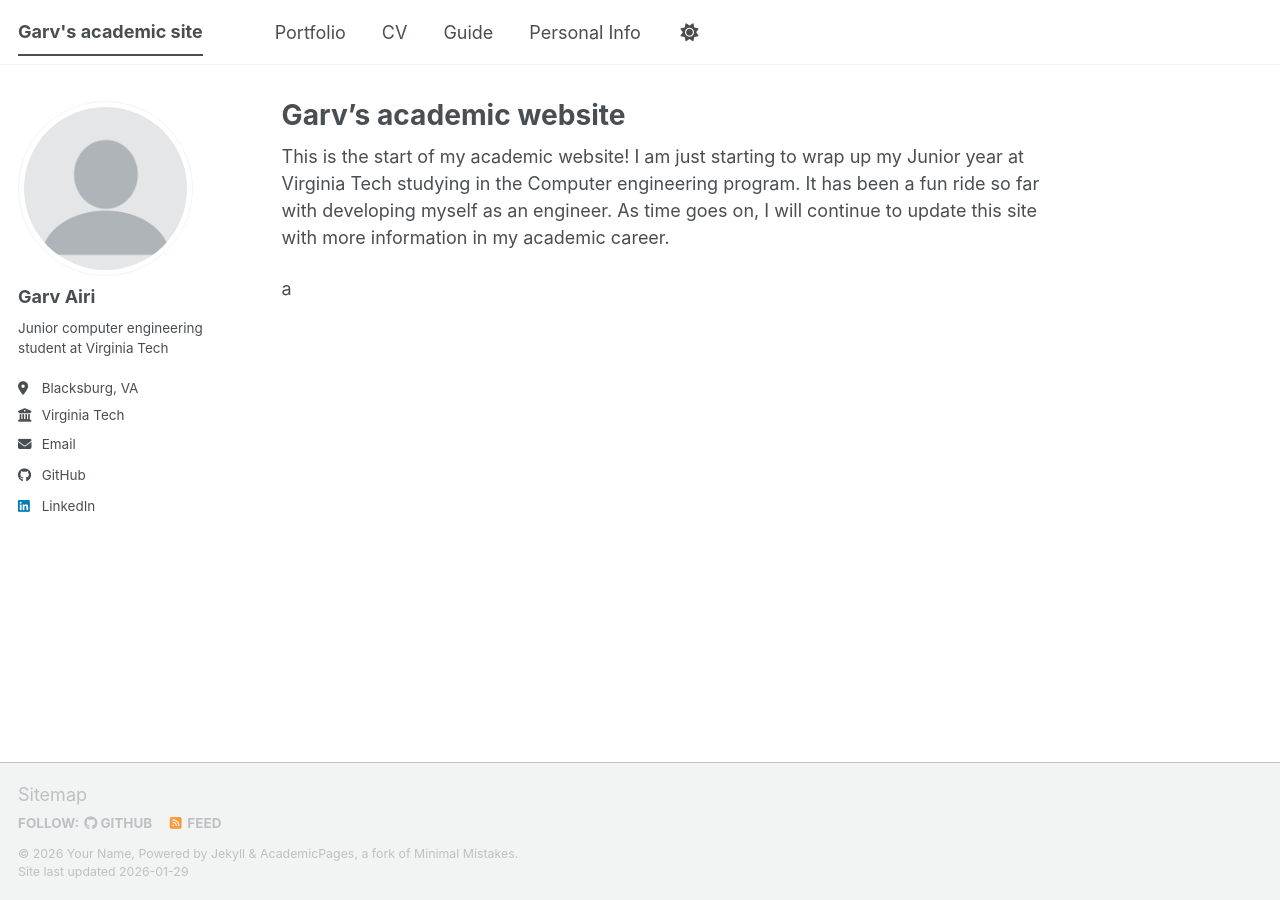
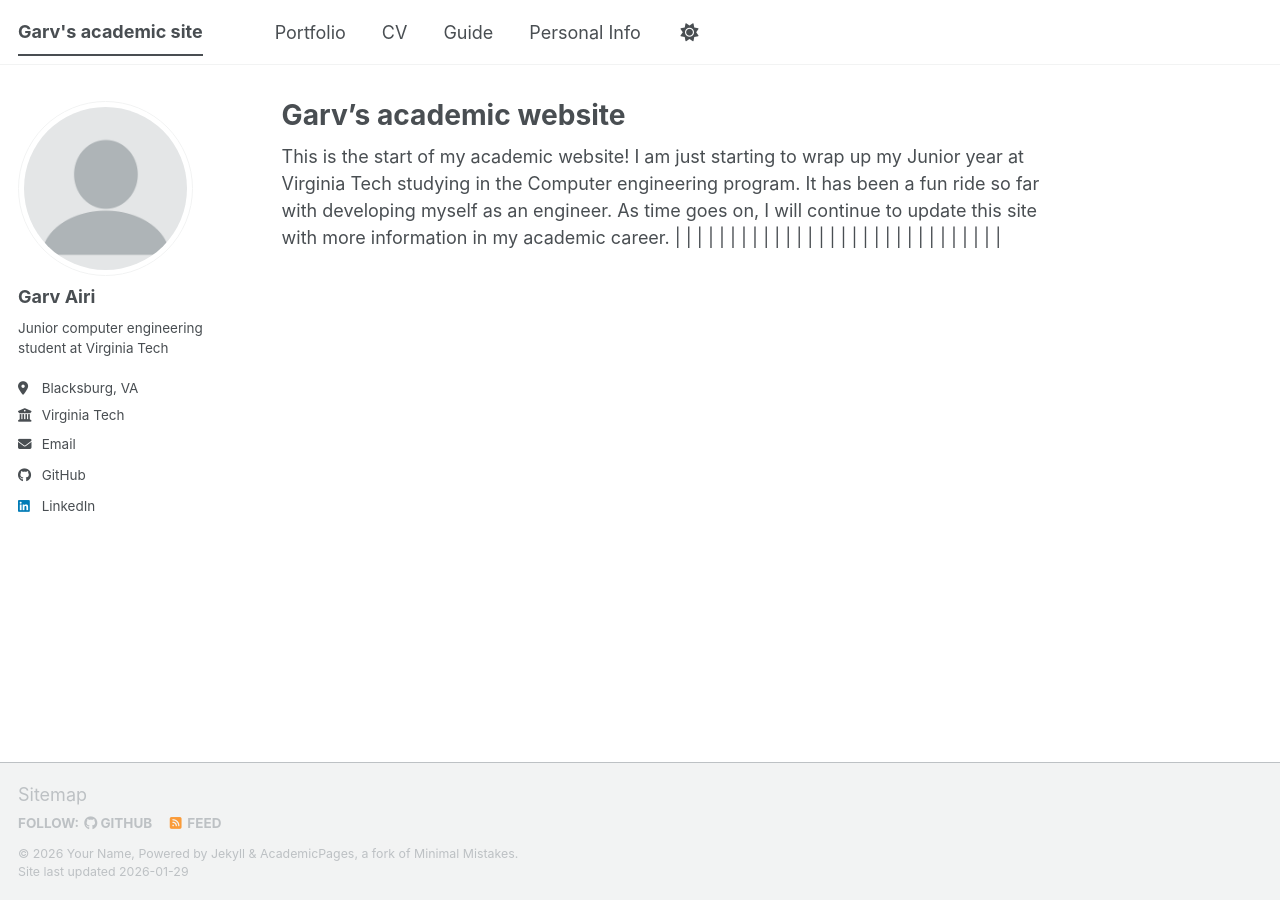
Before and after one commit to gairi01/gairi01.github.io, a Jekyll site: the page built from _pages/about.md, in a window 1280 px wide. Built offline with Jekyll 4.4.1, drawn with Linux system fonts in a browser that asks for light colours; a script bundle is joined from its source files by our own code; library files that are not in the unit come from our copies.

```diff
--- a/_pages/about.md
+++ b/_pages/about.md
@@ -8,51 +8,33 @@ redirect_from:
 ---
 
 This is the start of my academic website! I am just starting to wrap up my Junior year at Virginia Tech studying in the Computer engineering program. It has been a fun ride so far with developing myself as an engineer. As time goes on, I will continue to update this site with more information in my academic career.
-
-
-
-
-
-
-
-
-
-
-
-
-
-
-
-
-
-
-
-
-
-
-
-
-
-
-
-
-
-
-
-
-
-
-
-
-
-
-
-
-
-
-
-
-
-
-
-a
+|
+|
+|
+|
+|
+|
+|
+|
+|
+|
+|
+|
+|
+|
+|
+|
+|
+|
+|
+|
+|
+|
+|
+|
+|
+|
+|
+|
+|
+|
```
